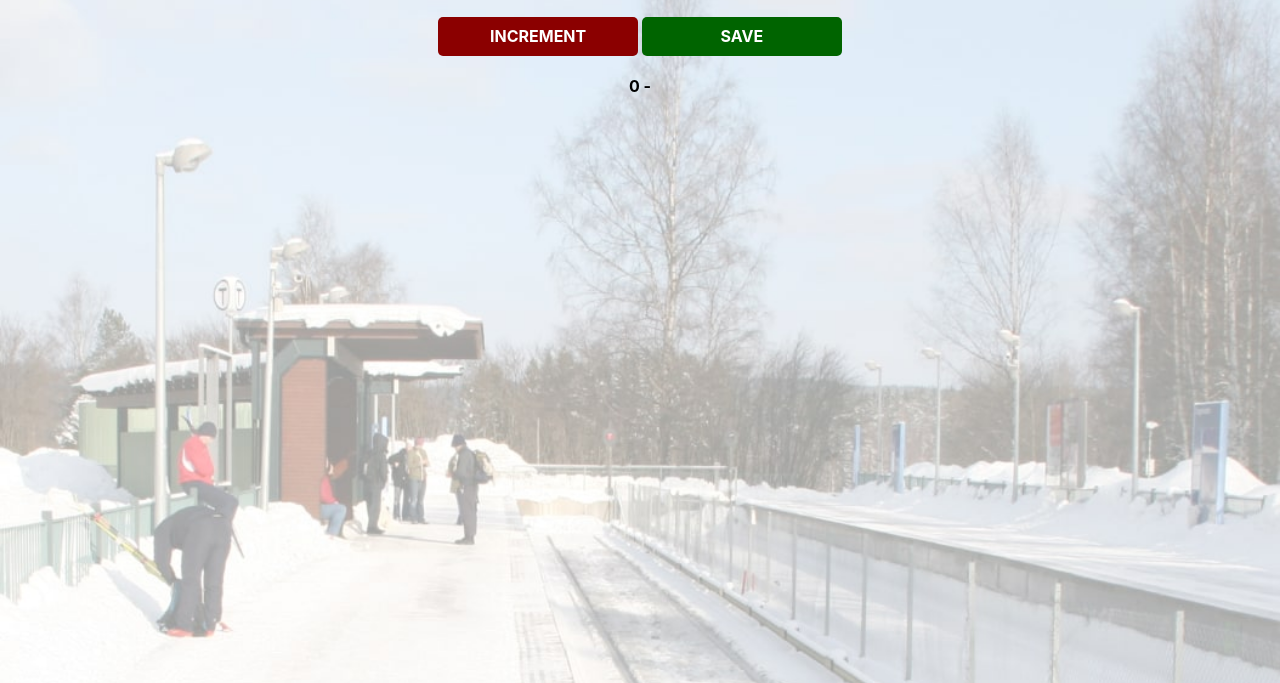
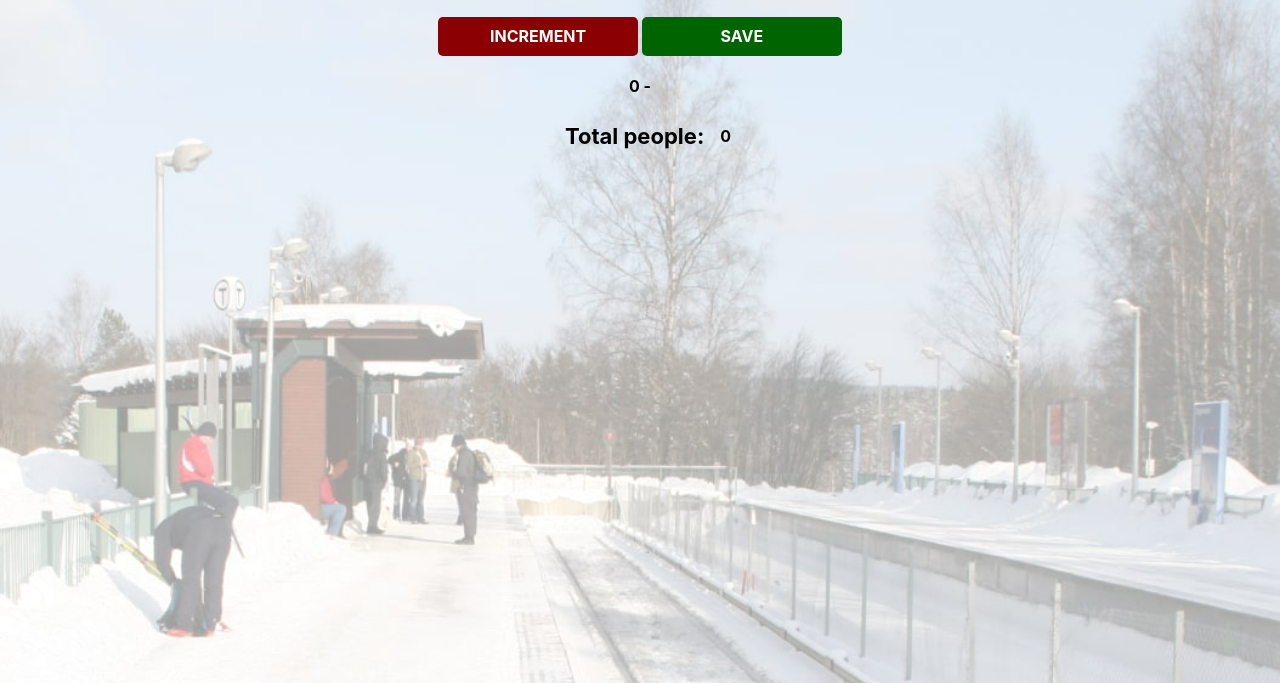
Before and after one commit to Cansuakcora/passengercounterv2, a plain HTML site: page index.html in a window 1280 px wide. Both pictures are taken after a click on the button "SAVE". Shown: the part 117-800 px from the top of the page. Drawn offline with nearby package versions, Linux system fonts and the light colour scheme.

Commit message:
person-numbers-add

```diff
--- a/index.css
+++ b/index.css
@@ -35,3 +35,15 @@ button {
 #save-btn {
     background: darkgreen;
 }
+
+.total-info{
+    display: flex;
+    align-items: center;
+    justify-content: center;
+}
+
+.total-title{
+    font-weight: bold;
+    margin: 0 1rem 0;
+    font-size: 22px;
+}
--- a/index.html
+++ b/index.html
@@ -12,6 +12,10 @@
     <button id="increment-btn" onclick="increment()">INCREMENT</button>
     <button id="save-btn" onclick="save()">SAVE</button>
     <p id="save-el">Previous entries: </p>
+    <div class="total-info">
+        <p class="total-title">Total people:</p>
+        <p class="total-number"></p>
+    </div>
     <script src="index.js">
         nnerText
     </script>
--- a/index.js
+++ b/index.js
@@ -1,24 +1,32 @@
 let saveEl = document.getElementById("save-el")
 let gecmisBilgi = localStorage.getItem("gecmisBilgi")
+
 if( gecmisBilgi !== null) {
     saveEl.textContent = localStorage.getItem("gecmisBilgi")
 } else {
     saveEl.textContent = ""
 }
 
-
+let total = document.querySelector(".total-number")
 let countEl = document.getElementById("count-el")
 let count = 0
+let result = 0;
 
 function increment() {
     count += 1
     countEl.textContent = count
+
 }
 
 function save() {
     let countStr = count + " - "
     saveEl.textContent += countStr
+    result += count
+    total.textContent = result
+
     localStorage.setItem( "gecmisBilgi", saveEl.textContent )
-    countEl.textContent = 0
-    count = 0
+
+     countEl.textContent = 0
+     count = 0
+
 }
```
